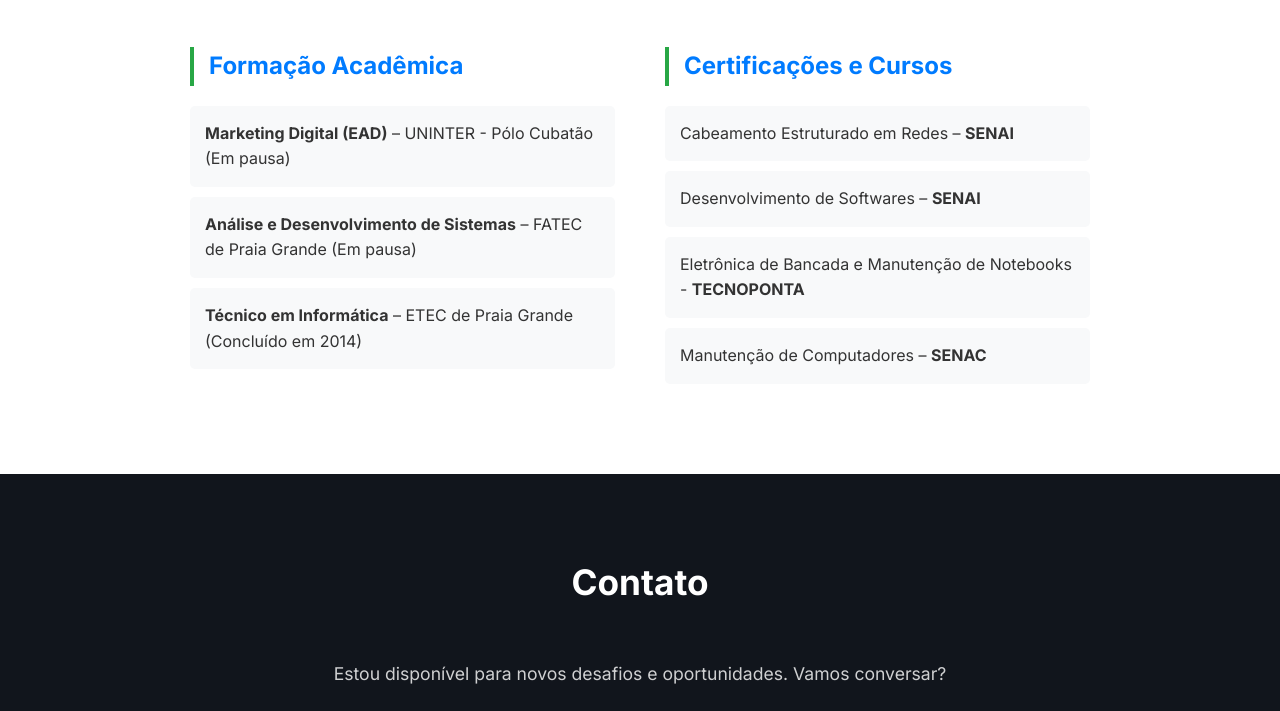
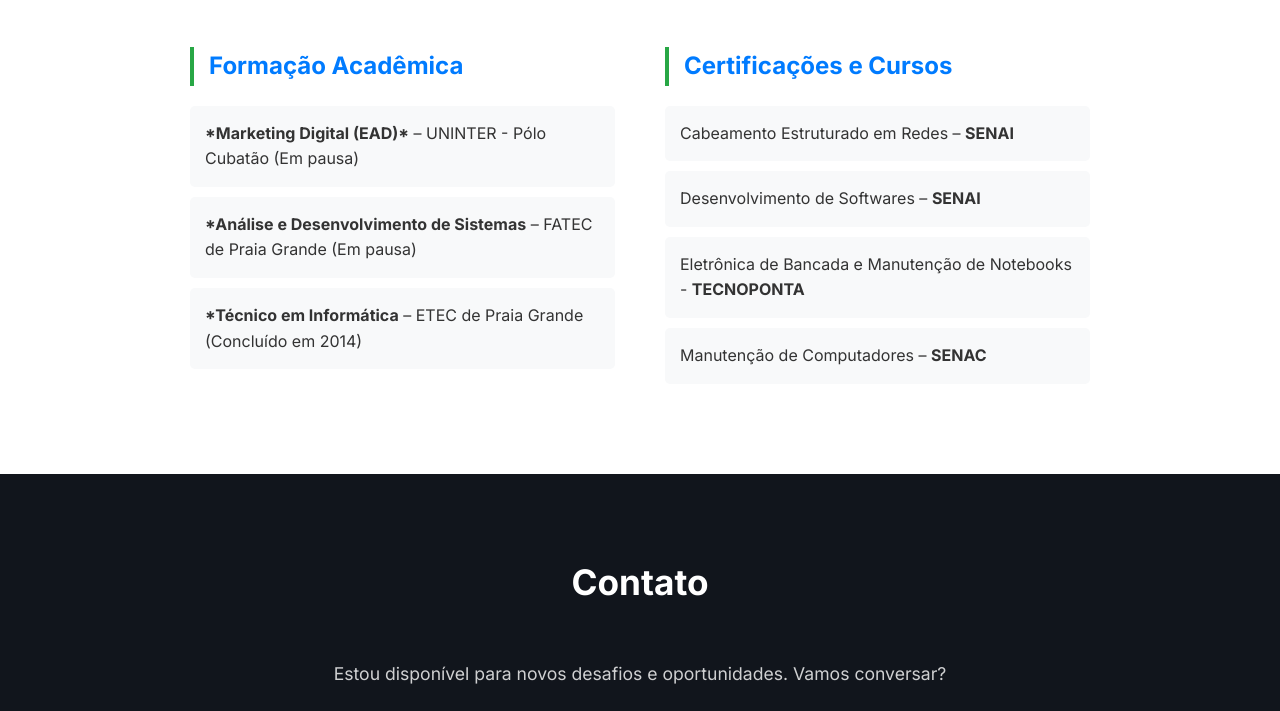
Before and after one commit to ers13/portfolio-evandro-ricardo, a plain HTML site: page index.html in a window 1280 px wide. Shown: the part 3306-4017 px from the top of the page. Drawn offline with Linux system fonts and the light colour scheme.

Commit message:
Update index.html

```diff
--- a/index.html
+++ b/index.html
@@ -144,9 +144,9 @@
                     <div class="education-block">
                         <h3>Formação Acadêmica</h3>
                         <ul>
-                            <li><strong>Marketing Digital (EAD)</strong> – UNINTER - Pólo Cubatão (Em pausa)</li>
-                            <li><strong>Análise e Desenvolvimento de Sistemas</strong> – FATEC de Praia Grande (Em pausa)</li>
-                            <li><strong>Técnico em Informática</strong> – ETEC de Praia Grande (Concluído em 2014)</li>
+                            <li><strong>*Marketing Digital (EAD)*</strong> – UNINTER - Pólo Cubatão (Em pausa)</li>
+                            <li><strong>*Análise e Desenvolvimento de Sistemas</strong> – FATEC de Praia Grande (Em pausa)</li>
+                            <li><strong>*Técnico em Informática</strong> – ETEC de Praia Grande (Concluído em 2014)</li>
                         </ul>
                     </div>
                     <div class="education-block">
```
